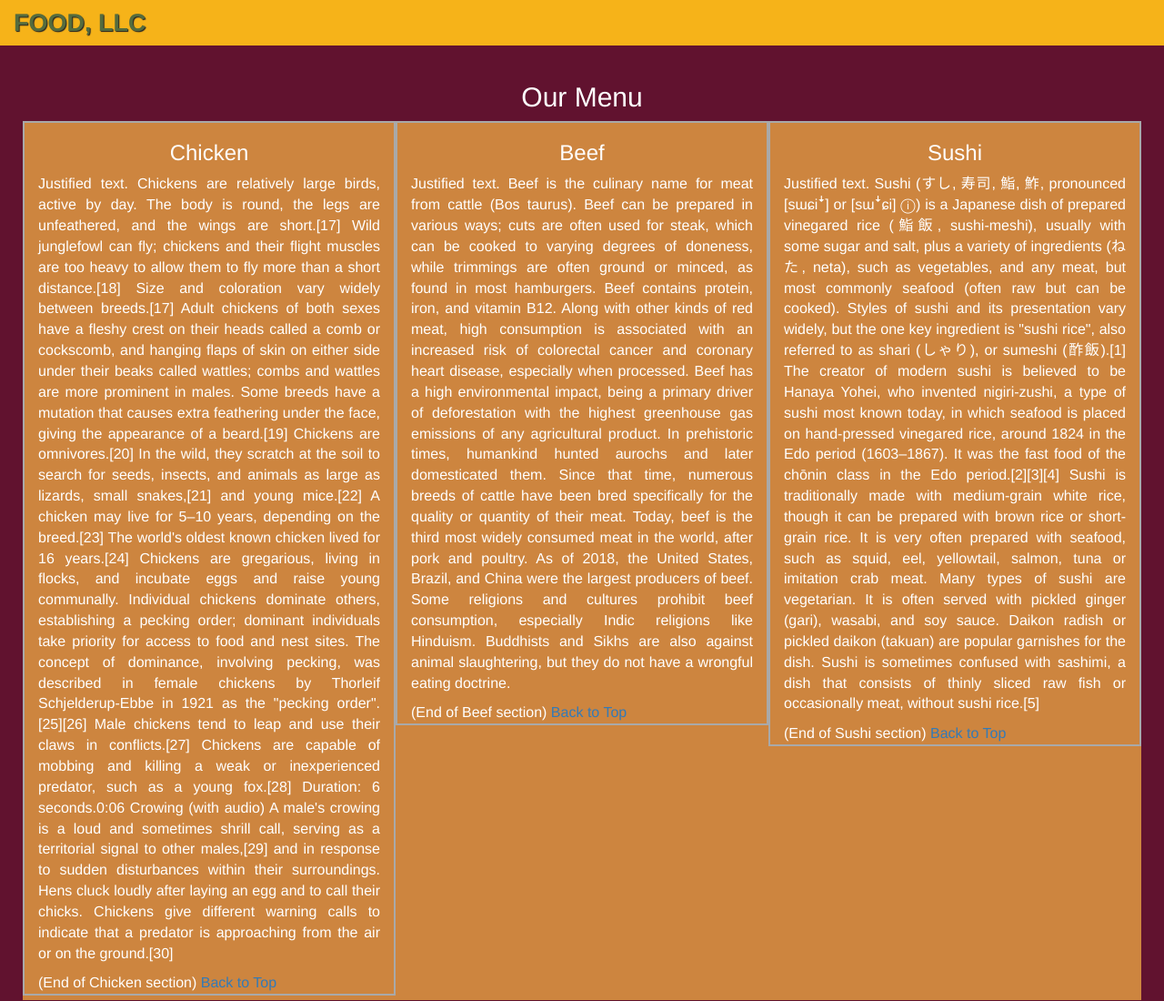
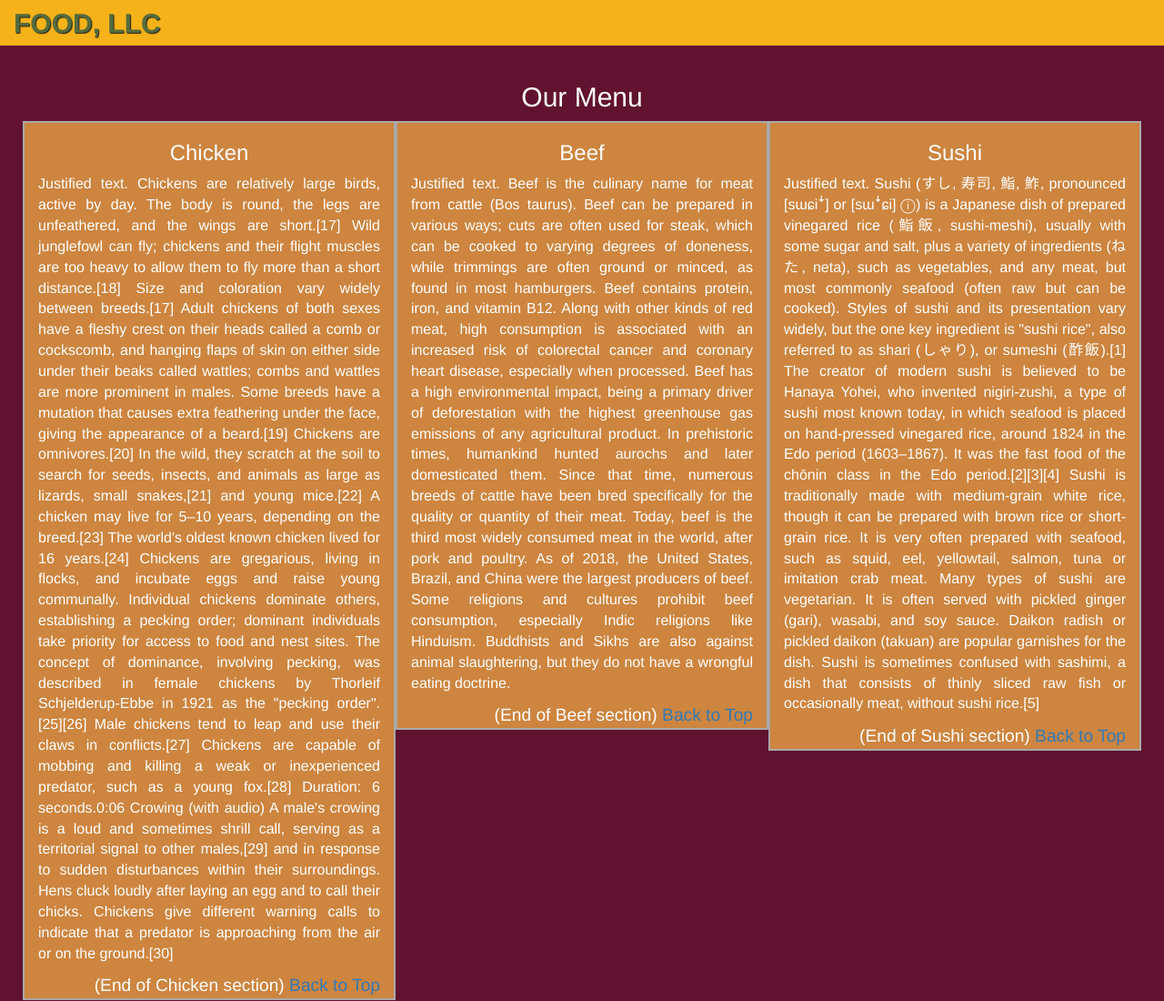
Before and after one commit to T-Naing/mod3_solution, a plain HTML site: page index.html in a window 1280 px wide. Shown: the whole page at 91% size. Drawn offline with Linux system fonts and the light colour scheme.

Commit message:
Update styles.css

```diff
--- a/css/styles.css
+++ b/css/styles.css
@@ -2,6 +2,7 @@ body{
  font-size: 16px;
  color:#fff;
  background-color: #61122f; /*maroon*/
+ box-sizing: border-box;
 }
 
 /** HEADER **/
@@ -15,9 +16,13 @@ body{
 /*  padding-bottom: 25px;*/
 /*  margin-bottom: 25px;*/
 }
+.navbar {
+/*  height: 80px;*/
+}
 .navbar-brand h1 { /*Food, LLC*/
   color: #556c3e; /*Greeen*/
-  font-size: 1.5em;
+  font-size: 3rem;
+/*  font-size: 1.5em;*/
 text-transform: uppercase;
 font-weight: bold;
 text-shadow: 1px 1px 1px #222;
@@ -51,20 +56,33 @@ body{
 /*  padding: 0px 0px 20px 0px;*/
 }
 /* END HEADER */
+#menu-categories-title {
+/* margin-top: 0px; */
+}
 .row {
-  /*height: 1000px;*/
-  background-color: peru;
   margin: 10px;
+/*  width: 100%;*/
+/*width: 100%;*/
+/*     padding: 10px;*/
+/*     background-color: darkred;*/
 }
 .row div {
   border-color: darkgray;
   border-width: 2px;
   border-style: solid;
-/*  margin:5px;*/
+  background-color: peru;
   margin-bottom: 5px;
+/*margin-left: 5px;*/
+/*width: auto;
+height: auto;
+position: relative;*/
+/*clear: both;*/
 }
-#menu-categories-title {
-/* margin-top: 0px; */
+.row div span{
+/*  color: black;*/
+font-size: 1.2em;
+text-align: right;
+float: right;
 }
 
 /********** Large devices only **********/
@@ -74,7 +92,8 @@ margin-bottom: 5px;
 
 /********** Medium devices only **********/
 @media (min-width: 992px) and (max-width: 1199px) {
-
+.row div {
+/*  clear: both;*/
 }
 
 /********** Small devices only **********/
@@ -89,8 +108,8 @@ margin-bottom: 5px;
     padding-top: 10px;
     height: 80px;
   }*/
-  /*.navbar-brand h1 */{ /* Restaurant name */
+  .navbar-brand h1 { /* Restaurant name */
 /*    padding-top: 10px;*/
-/*    font-size: 5vw; /* 1vw = 1% of viewport width */
-/*  }*/
+font-size: 5vw;  /*1vw = 1% of viewport width*/
 }
+}
```
Lines whose indentation alone changed are shown as unchanged.
